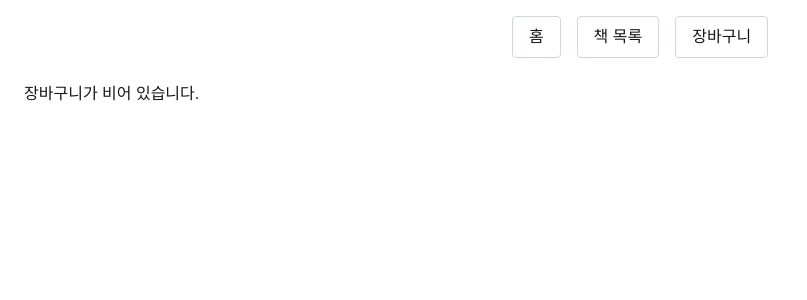
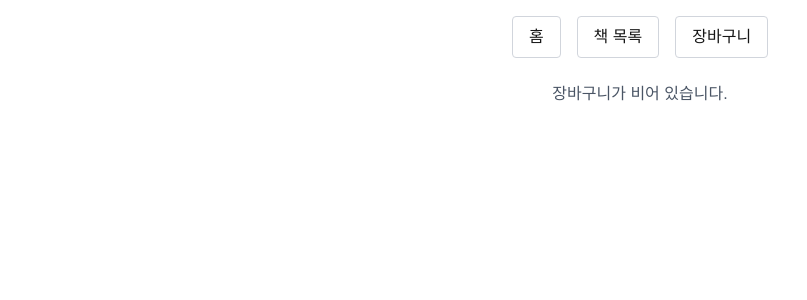
Before and after one commit to bboroin/goorm-mission, a Next.js app in the folder nextjs/next1203/: page /cart in a window 1280 px wide. Shown: the top 300 px of the page, without its empty margins (0-807 px from the left). Built offline with nearby package versions, Linux system fonts and the light colour scheme; data requests are answered from the project's data file.

Commit message:
style: 안내 메시지 스타일 통일 #9

```diff
--- a/nextjs/next1203/src/app/cart/page.tsx
+++ b/nextjs/next1203/src/app/cart/page.tsx
@@ -21,10 +21,19 @@ const CartPage = () => {
     fetchCart();
   }, []);
 
-  if (loading) return <div className="p-6">장바구니 불러오는 중...</div>;
+  if (loading)
+    return (
+      <div className="p-6 text-center text-gray-600">
+        장바구니 불러오는 중...
+      </div>
+    );
 
   if (items.length === 0)
-    return <div className="p-6">장바구니가 비어 있습니다.</div>;
+    return (
+      <div className="p-6 text-center text-gray-600">
+        장바구니가 비어 있습니다.
+      </div>
+    );
 
   return (
     <div className="max-w-3xl mx-auto p-6">
```
